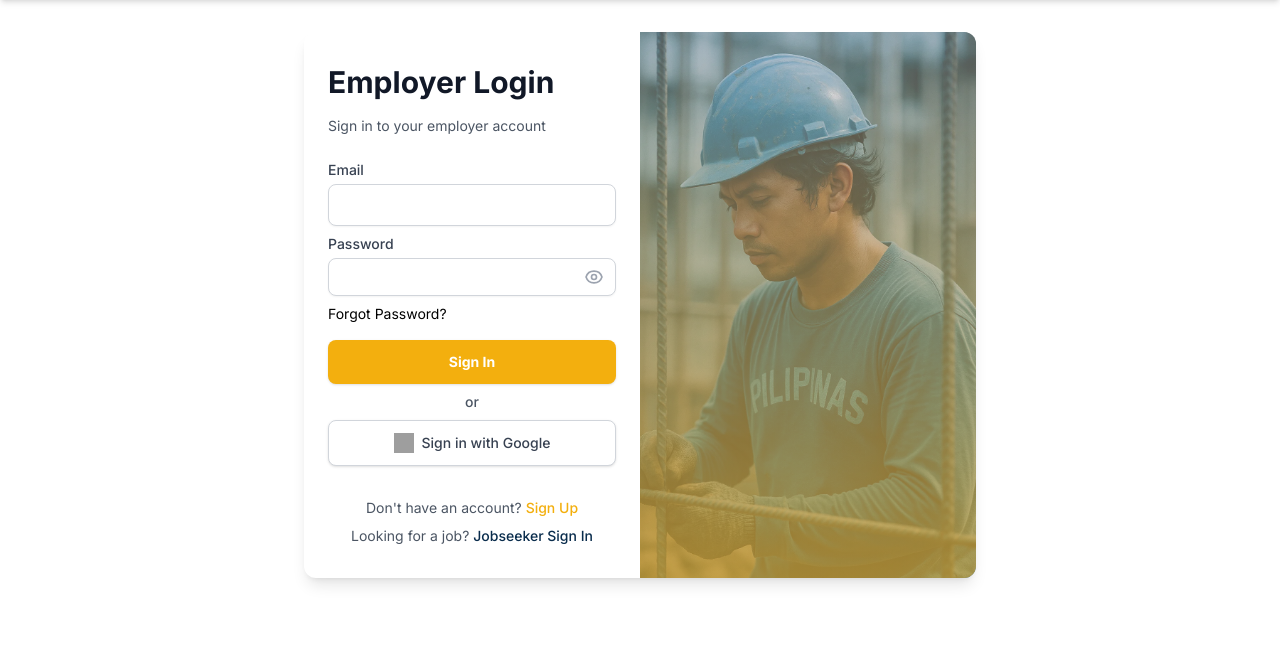
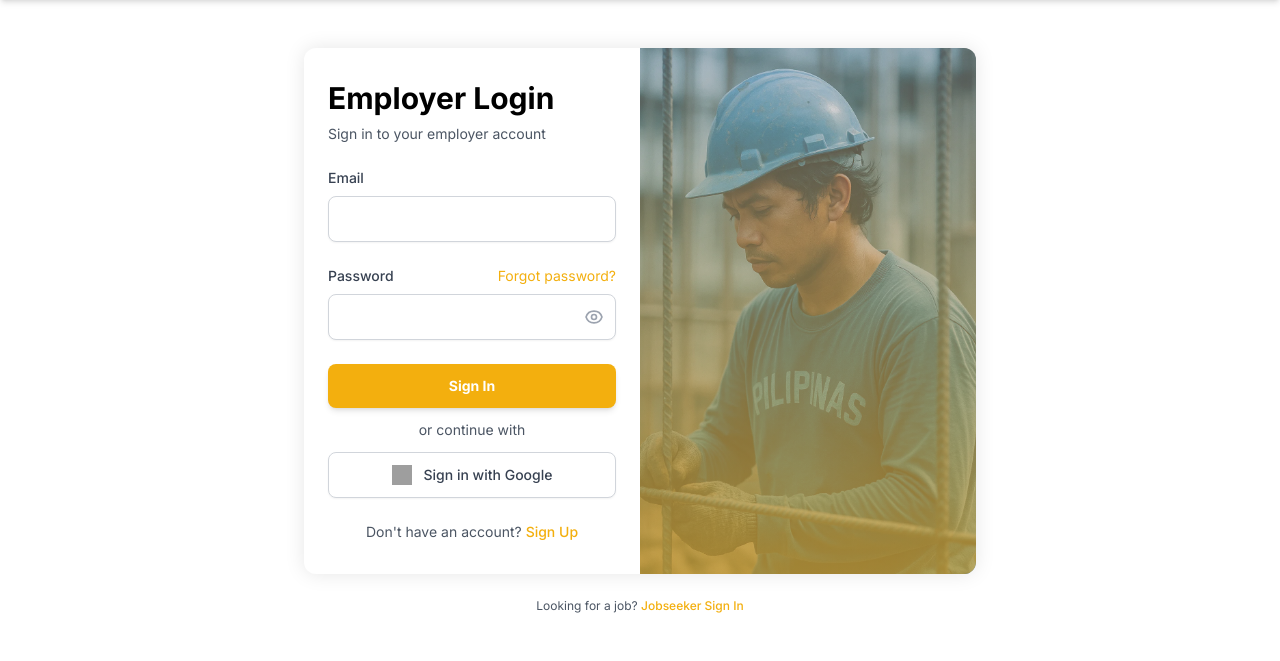
Before and after one commit to tjmagpantay/sikap_project, a PHP site: page /index.php?page=login-employer in a window 1280 px wide. Shown: the part 120-781 px from the top of the page. Run offline with PHP 8.4, Linux system fonts and the light colour scheme; data that the repository does not hold is empty; a stand-in replaces the project's code that opens the database connection; grey boxes are pictures that could not be loaded.

Commit message:
updated employer login UI

```diff
--- a/app/views/employers/login-employer.php
+++ b/app/views/employers/login-employer.php
@@ -2,31 +2,39 @@
 include_once __DIR__ . '/../components/navbar-top.php';
 include_once __DIR__ . '/../components/navbar.php';
 ?>
-<div class="flex items-center justify-center px-4 py-8 ">
-    <div class="flex flex-col-reverse w-full max-w-2xl overflow-hidden bg-white shadow-lg md:flex-row rounded-xl">
+
+<div class="flex items-center justify-center px-4 py-12">
+    <div class="w-full max-w-2xl">
+        <div class="flex flex-col-reverse w-full max-w-2xl overflow-hidden bg-white md:flex-row rounded-xl" style="box-shadow: 0 0 20px rgba(0, 0, 0, 0.1);">
             <!-- Left: Login Card -->
-        <div class="flex flex-col justify-center w-full px-6 py-8 md:w-1/2 lg:px-12">
-            <h2 class="mb-4 text-3xl font-bold text-gray-900">Employer Login</h2>
+            <div class="flex flex-col justify-center w-full px-6 py-8 md:w-1/2 lg:px-12 xl:px-16">
+                <div class="w-full max-w-sm mx-auto">
+                    <h2 class="mb-2 text-3xl font-bold text-grayMain">Employer Login</h2>
                     <p class="mb-6 text-sm text-gray-600">Sign in to your employer account</p>
                     <?php if (!empty($error)): ?>
-                <div class="px-4 py-3 mb-6 text-red-600 border border-red-200 rounded-md bg-red-50">
+                        <div class="px-4 py-3 mb-6 text-red-600 border border-red-200 rounded-lg bg-red-50">
                             <?php echo htmlspecialchars($error); ?>
                         </div>
                     <?php endif; ?>
 
-            <form class="space-y-5" method="POST" action="?page=login-employer">
-                <div>
+                    <form class="space-y-6" method="POST" action="?page=login-employer">
+                        <div class="space-y-2">
                             <label for="email" class="block text-sm font-medium text-gray-700">Email</label>
                             <input id="email" name="email" type="email" required
                                 value="<?php echo htmlspecialchars($formData['email'] ?? ''); ?>"
-                        class="block w-full px-3 py-2 mt-1 placeholder-gray-400 border border-gray-300 rounded-md shadow-sm focus:outline-none focus:ring-secondary focus:border-secondary">
+                                class="block w-full px-3 py-3 text-sm placeholder-gray-400 transition-colors border border-gray-300 rounded-lg shadow-sm focus:outline-none focus:ring-2 focus:ring-secondary focus:border-secondary">
                         </div>
-                <div class="mt-2">
-                    <label for="password" class="block text-sm font-medium text-gray-700">Password</label>
-                    <div class="relative mt-1">
+                        <div class="space-y-2">
+                            <div class="flex items-center justify-between">
+                                <label for="password" class="text-sm font-medium text-gray-700">Password</label>
+                                <a href="?page=forgot-password" class="text-sm transition-colors text-secondary hover:text-secondary/80">
+                                    Forgot password?
+                                </a>
+                            </div>
+                            <div class="relative">
                                 <input id="password" name="password" type="password" required
-                            class="block w-full px-3 py-2 pr-12 text-sm placeholder-gray-400 border border-gray-300 rounded-md shadow-sm focus:outline-none focus:ring-secondary focus:border-secondary">
-                        <button type="button" onclick="togglePassword()" class="absolute text-gray-400 transform -translate-y-1/2 top-1/2 right-3 hover:text-gray-600 focus:outline-none">
+                                    class="w-full px-3 py-3 pr-12 text-sm placeholder-gray-400 transition-colors border border-gray-300 rounded-lg shadow-sm focus:outline-none focus:ring-2 focus:ring-secondary focus:border-secondary">
+                                <button type="button" onclick="togglePassword()" class="absolute text-gray-400 transition-colors transform -translate-y-1/2 right-3 top-1/2 hover:text-gray-600 focus:outline-none">
                                     <svg id="password-icon-show" class="w-5 h-5" fill="none" stroke="currentColor" viewBox="0 0 24 24" xmlns="http://www.w3.org/2000/svg">
                                         <path stroke-linecap="round" stroke-linejoin="round" stroke-width="2" d="M15 12a3 3 0 11-6 0 3 3 0 016 0z"></path>
                                         <path stroke-linecap="round" stroke-linejoin="round" stroke-width="2" d="M2.458 12C3.732 7.943 7.523 5 12 5c4.478 0 8.268 2.943 9.542 7-1.274 4.057-5.064 7-9.542 7-4.477 0-8.268-2.943-9.542-7z"></path>
@@ -37,43 +45,37 @@ include_once __DIR__ . '/../components/navbar.php';
                                 </button>
                             </div>
                         </div>
-                <div class="flex justify-end mt-2">
-                    <a href="?page=forgot-password" class="text-sm text-primaryhover:underline">Forgot Password?</a>
-                </div>
                         <button type="submit"
-                    class="justify-end w-full px-4 py-3 mt-4 text-sm font-semibold text-white rounded-md shadow bg-secondary hover:bg-secondary/90 focus:outline-none focus:ring-2 focus:ring-secondary focus:ring-offset-2">
+                            class="w-full px-4 py-3 text-sm font-semibold text-white transition-all duration-200 rounded-lg shadow-md bg-secondary hover:bg-secondary/90 focus:outline-none focus:ring-2 focus:ring-secondary focus:ring-offset-2">
                             Sign In
                         </button>
                     </form>
 
-            <!-- Or Separator -->
-            <div class="flex items-center justify-center py-2 my-6">
-                <div class="flex-grow border-t border-gray-400"></div>
-                <span class="px-2 mx-4 text-sm font-medium text-gray-600 bg-white">or</span>
-                <div class="flex-grow border-t border-gray-400"></div>
+                    <!-- Or Separator with shadcn style -->
+                    <div class="relative py-3 text-sm text-center after:absolute after:inset-0 after:top-1/2 after:z-0 after:flex after:items-center after:border-t after:border-gray-300">
+                        <span class="relative z-10 px-3 text-gray-600 bg-white">
+                            or continue with
+                        </span>
                     </div>
 
                     <!-- Google Sign In -->
                     <a href="?page=google-login&type=employer"
-                class="flex items-center justify-center w-full px-4 py-3 mb-4 text-sm font-medium text-gray-700 bg-white border border-gray-300 rounded-md shadow hover:bg-gray-50 focus:outline-none focus:ring-2 focus:ring-secondary focus:ring-offset-2">
-                <img src="https://www.gstatic.com/firebasejs/ui/2.0.0/images/auth/google.svg" alt="Google logo" class="w-5 h-5 mr-2">
+                        class="flex items-center justify-center w-full px-4 py-3 mb-6 text-sm font-medium text-gray-700 transition-all duration-200 bg-white border border-gray-300 rounded-lg shadow-sm hover:bg-gray-50 focus:outline-none focus:ring-2 focus:ring-secondary focus:ring-offset-2">
+                        <img src="https://www.gstatic.com/firebasejs/ui/2.0.0/images/auth/google.svg" alt="Google logo" class="w-5 h-5 mr-3">
                         Sign in with Google
                     </a>
 
                     <!-- Sign Up Link -->
-            <div class="mt-4 text-center">
-                <p class="mb-2 text-sm text-gray-600">
+                    <div class="space-y-3 text-center">
+                        <p class="text-sm text-gray-600">
                             Don't have an account?
-                    <a href="?page=signup-employer" class="font-medium text-secondary hover:underline">Sign Up </a>
-                </p>
-                <p class="text-sm text-gray-600">
-                    Looking for a job?
-                    <a href="?page=login-jobseeker" class="font-medium text-primary hover:underline">Jobseeker Sign In</a>
+                            <a href="?page=signup-employer" class="font-medium transition-colors text-secondary hover:text-secondary/80">Sign Up</a>
                         </p>
                     </div>
                 </div>
+            </div>
 
-        <!-- Right: Image Carousel -->
+            <!-- Right: Image Carousel (unchanged) -->
             <div class="items-center justify-center hidden bg-gray-100 md:flex md:w-1/2">
                 <div class="relative w-full h-full min-h-[500px] overflow-hidden rounded-r-xl">
 
@@ -102,6 +104,17 @@ include_once __DIR__ . '/../components/navbar.php';
                         <div class="w-3 h-3 transition-all duration-500 ease-in-out rounded-full cursor-pointer carousel-dot bg-white/80 hover:bg-white"></div>
                     </div>
                 </div>
+            </div>
+        </div>
+
+        <!-- Jobseeker sign in link placed below the card -->
+        <div class="mt-6 text-center">
+            <p class="text-xs text-gray-600">
+                Looking for a job?
+                <a href="?page=login-jobseeker" class="font-medium underline transition-colors text-secondary hover:text-primary/80 underline-offset-2">
+                    Jobseeker Sign In
+                </a>
+            </p>
         </div>
     </div>
 </div>
```
Lines whose indentation alone changed are shown as unchanged.
